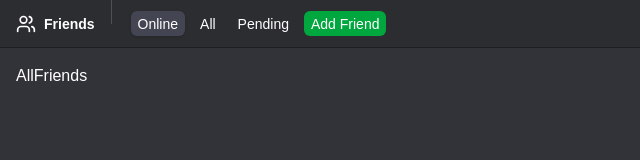
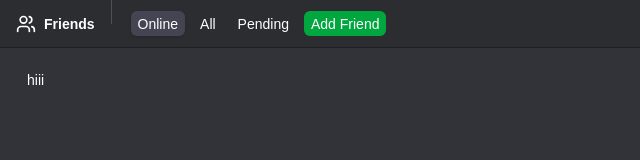
Before and after one commit to angelr449/Disclone-Frontend, a React (Vite) app: page /friends in a window 1280 px wide. Shown: the top 160 px of the page, without its empty margins (0-640 px from the left). Built offline with nearby package versions, Linux system fonts and the light colour scheme; no server answers.

Commit message:
Feat: CutomRelationshipList.tsx created intosrc/components

```diff
--- a/src/app/dashboard/layouts/DashboardLayout.tsx
+++ b/src/app/dashboard/layouts/DashboardLayout.tsx
@@ -1,4 +1,4 @@
-import { Outlet } from "react-router"
+import { Link, Outlet } from "react-router"
 import { Tabs, TabsList, TabsTrigger } from "@/components/ui/tabs"
 import { Separator } from "@/components/ui/separator"
 import { Users } from "lucide-react"
@@ -32,28 +32,37 @@ export const DashboardLayout = () => {
               value="online"
               className="text-white data-[state=active]:bg-[#434552] data-[state=active]:text-white rounded-sm"
             >
-              Online
+              <Link to="/">
+                Online
+              </Link>
+
             </TabsTrigger>
 
             <TabsTrigger
               value="all"
               className="text-white data-[state=active]:bg-[#434552] data-[state=active]:text-white rounded-sm"
             >
-              All
+              <Link to="/friends">
+                All
+              </Link>
             </TabsTrigger>
 
             <TabsTrigger
               value="pending"
               className="text-white data-[state=active]:bg-[#434552] data-[state=active]:text-white rounded-sm"
             >
-              Pending
+              <Link to="/friends/pending">
+                Pending
+              </Link>
             </TabsTrigger>
 
             <TabsTrigger
               value="add-friend"
               className=" text-white bg-green-600 hover:bg-green-700  rounded-sm data-[state=active]:bg-green-700 data-[state=active]:text-white"
             >
-              Add Friend
+             <Link to="/friends/add">
+               Add Friend
+              </Link>
             </TabsTrigger>
 
           </TabsList>
--- a/src/app/dashboard/pages/friends/pages/AllFriends.tsx
+++ b/src/app/dashboard/pages/friends/pages/AllFriends.tsx
@@ -1,7 +1,10 @@
+import { CustomRelationshipList } from "@/components/ui/custom/CustomRelationshipList"
 
 
 export const AllFriends = () => {
   return (
-    <div>AllFriends</div>
+    <div>
+      <CustomRelationshipList/>
+    </div>
   )
 }
--- /dev/null
+++ b/src/components/ui/custom/CustomRelationshipList.tsx
@@ -0,0 +1,12 @@
+import { Button } from "../button"
+
+
+export const CustomRelationshipList = () => {
+    return (
+        <div>
+            <Button variant="ghost">
+                hiii
+            </Button>
+        </div>
+    )
+}
```
